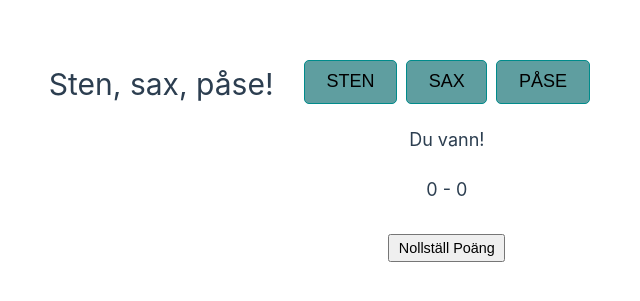
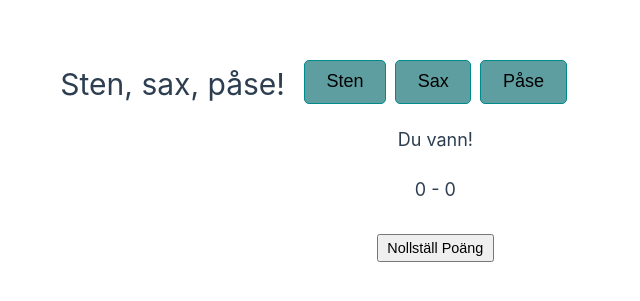
Before and after one commit to Ivarponken/sten-sax-pase, a Vue app: page / in a window 1280 px wide. Shown: the part 239-540 px from the top of the page, without its empty margins (336-976 px from the left). Built offline with nearby package versions, Linux system fonts and the light colour scheme.

Commit message:
lagt till emit, appen funkar igen

```diff
--- a/src/App.vue
+++ b/src/App.vue
@@ -2,26 +2,17 @@
 import { ref } from 'vue'
 import KnappRad from './components/knapprad.vue'
 
-const knappar = ref(['STEN', 'SAX', 'PÅSE'])
+const knappar = ref(['Sten', 'Sax', 'Påse'])
 const score = ref({ spelare: 0, dator: 0 })
 const resultat = ref('Du vann!')
 
-function hittaVinnare() {
-  let buttons = document.getElementsByClassName('alternativ')
-  for (let b of buttons) {
-    if (b.classList.contains('spelarval')) {
-      var spelarval = b.textContent
-    }
-    if (b.classList.contains('datorval')) {
-      var datorval = b.textContent
-    }
-  }
-  if (spelarval == datorval) {
+function hittaVinnare(knappar) {
+  if (knappar.spelar == knappar.dator) {
     resultat.value = 'Oavgjort!'
   } else if (
-    (spelarval == 'Sten' && datorval == 'Sax') ||
-    (spelarval == 'Sax' && datorval == 'Påse') ||
-    (spelarval == 'Påse' && datorval == 'Sten')
+    (knappar.spelar == 'Sten' && knappar.dator == 'Sax') ||
+    (knappar.spelar == 'Sax' && knappar.dator == 'Påse') ||
+    (knappar.spelar == 'Påse' && knappar.dator == 'Sten')
   ) {
     resultat.value = 'Du vann!'
     score.value.spelare++
@@ -47,7 +38,7 @@ function reset() {
   </header>
 
   <main>
-    <KnappRad :knappar="knappar" />
+    <KnappRad :knappar="knappar" @valda-knappar="hittaVinnare" />
     <div class="resultat">
       <p id="resultat">{{ resultat }}</p>
     </div>
--- a/src/components/KnappRad.vue
+++ b/src/components/KnappRad.vue
@@ -2,13 +2,16 @@
 import { ref } from 'vue'
 
 const props = defineProps(['knappar'])
+const emit = defineEmits(['valdaKnappar'])
+
 function spelarval(e) {
   let buttons = document.getElementsByClassName('alternativ')
   for (let b of buttons) {
     b.classList.remove('spelarval')
   }
   e.target.classList.add('spelarval')
-  datorval()
+
+  emit('valdaKnappar', { spelar: e.target.textContent, dator: datorval() })
 }
 function datorval() {
   let val = Math.floor(Math.random() * props.knappar.length)
@@ -21,6 +24,7 @@ function datorval() {
       b.title = 'Datorns val'
     }
   }
+  return props.knappar[val]
 }
 </script>
 
```
